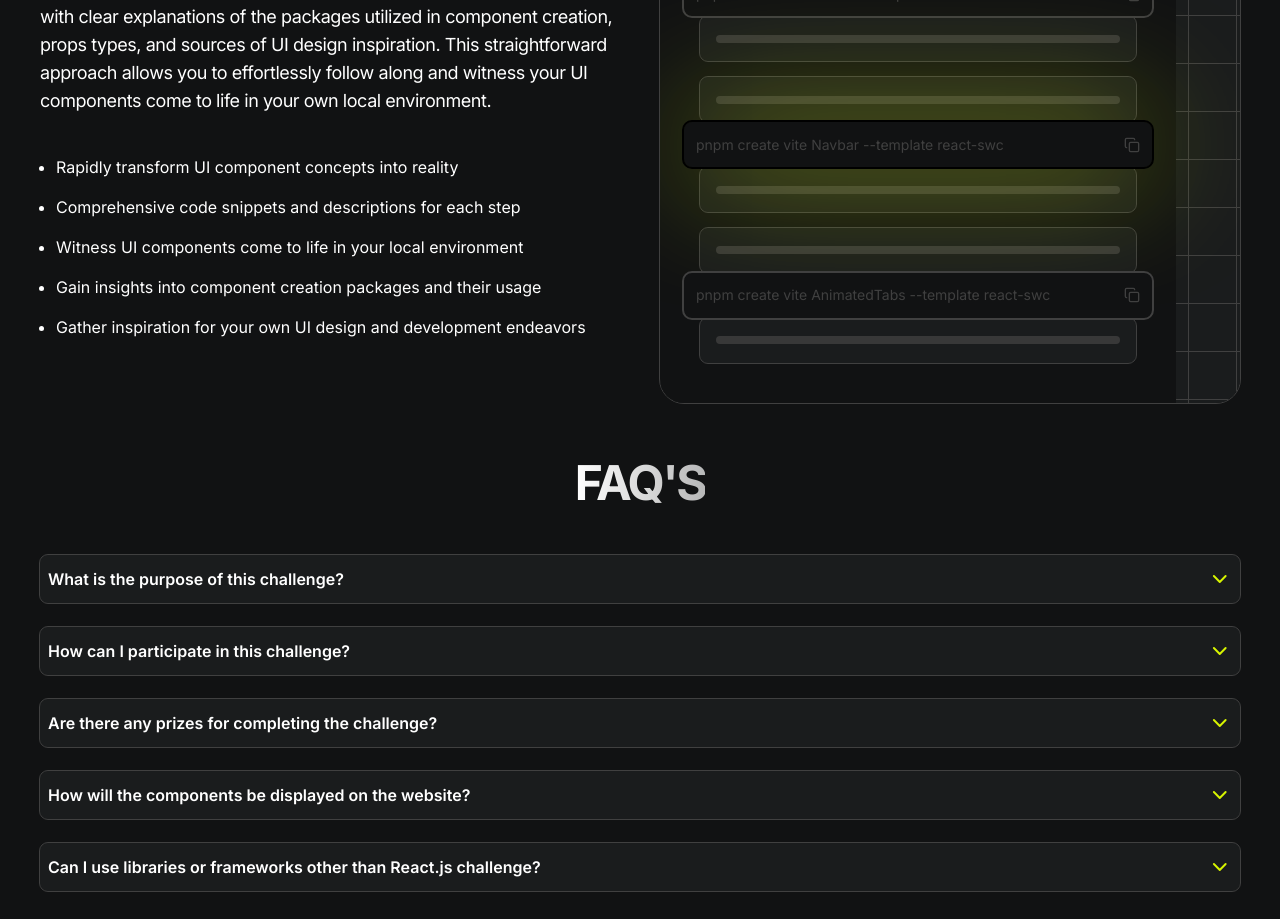
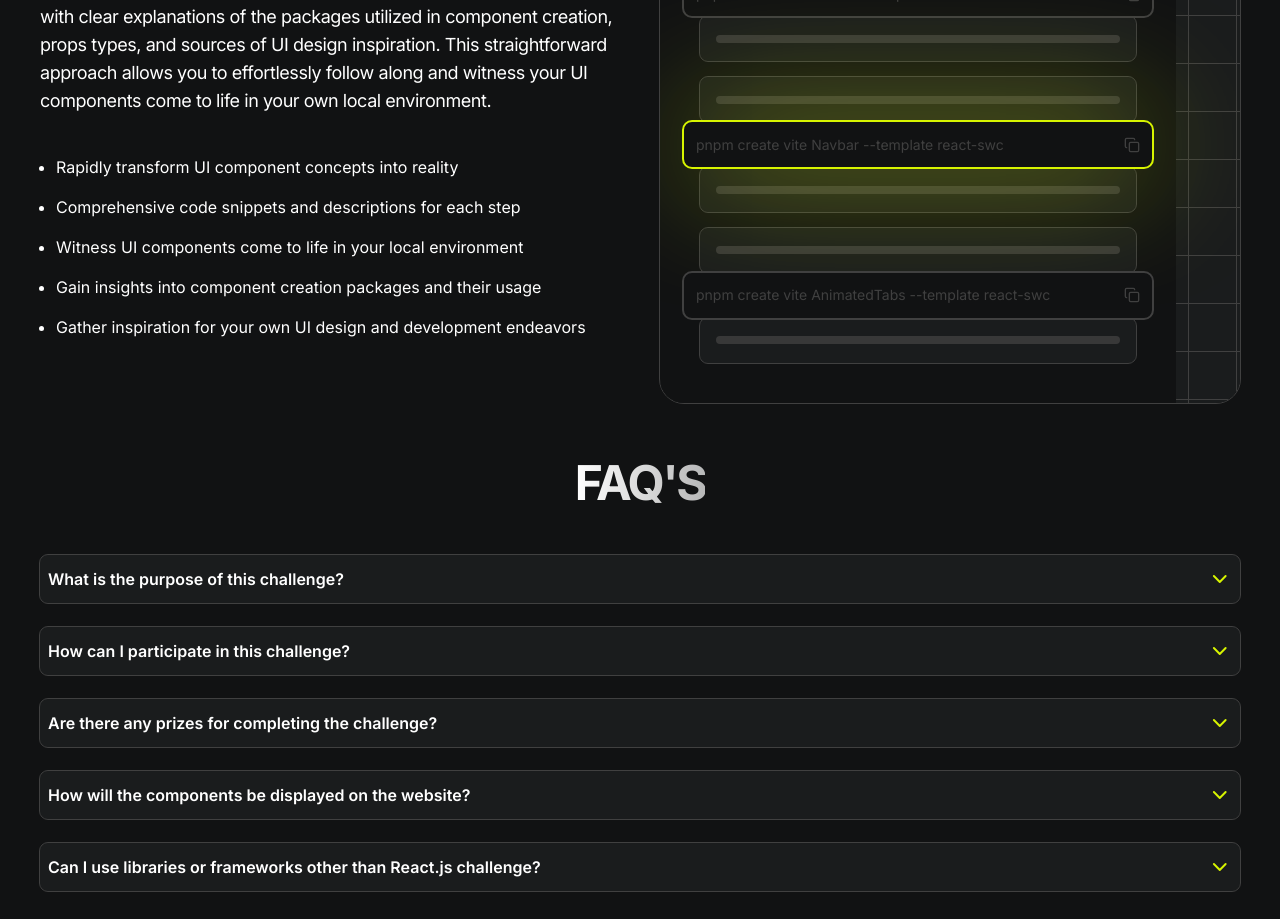
Before and after one commit to Ayusht777/FrontendStack, a React (Vite) app: page / in a window 1280 px wide. Shown: the part 3060-3979 px from the top of the page. Built offline with nearby package versions, Linux system fonts and the light colour scheme.

Commit message:
refactor: Update border color variation in FeatureCodeSnippets

```diff
--- a/src/Components/HomeComponents/FeatureSection/FeatureItems/FeatureCodeSnippets.jsx
+++ b/src/Components/HomeComponents/FeatureSection/FeatureItems/FeatureCodeSnippets.jsx
@@ -8,7 +8,7 @@ const CommandBox = ({ command, borderColor }) => {
         <div className="mx-4 w-full animate-pulse rounded-xl bg-Border py-1"></div>
       </div>
       <div
-        className={` static z-10 box-border flex h-min items-center justify-between rounded-lg bg-Bg px-3 outline outline-2 ${"outline-" + borderColor}  md:h-full  ${borderColor === "Logo" && `shadow-[0px_0px_130px_-8px] shadow-Logo backdrop-blur-sm`} `}
+        className={`static z-10 box-border flex h-min items-center justify-between rounded-lg bg-Bg px-3 outline outline-2 ${borderColor === "Logo" ? ` outline-Logo`:`outline-Border` }  md:h-full  ${borderColor === "Logo" && `shadow-[0px_0px_130px_-8px] shadow-Logo backdrop-blur-sm`}`}
       >
         <span className="text-sm text-Border ">{command}</span>
         <Copy className="size-4  text-Border" />
```
